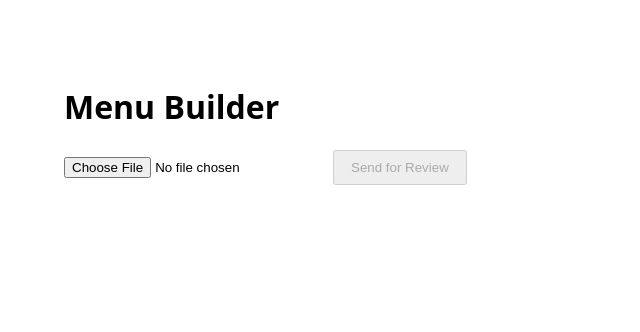
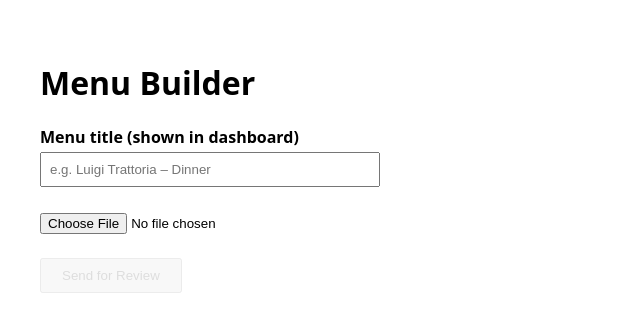
Before and after one commit to armiiinsaber/smartmenu, a Next.js app: page /builder in a window 1280 px wide. Shown: the top 332 px of the page, without its empty margins (0-640 px from the left). Built offline with nearby package versions, Linux system fonts and the light colour scheme.

Commit message:
Update page.tsx

```diff
--- a/app/builder/page.tsx
+++ b/app/builder/page.tsx
@@ -1,60 +1,71 @@
+// app/builder/page.tsx
 "use client";
 
-/* -------------------------------------------------------
- *  app/builder/page.tsx
- *  Single-file uploader ➜ sends to /api/queue
- * -----------------------------------------------------*/
-import { useState, ChangeEvent } from "react";
-import { useRouter } from "next/navigation";
+import { useState } from "react";
 import axios from "axios";
 
-export default function MenuBuilder() {
-  const [file, setFile] = useState<File | null>(null);
-  const [error, setError] = useState("");
-  const router = useRouter();
+export default function Builder() {
+  const [file,   setFile]   = useState<File | null>(null);
+  const [title,  setTitle]  = useState("");
+  const [state,  setState]  = useState<"idle" | "sending" | "done" | "err">("idle");
+  const [msg,    setMsg]    = useState("");
 
-  async function handleSend() {
-    if (!file) return;
-    const formData = new FormData();
-    formData.append("file", file);
+  async function handleSubmit() {
+    if (!file || !title.trim()) return;
+
+    setState("sending");
+    const form = new FormData();
+    form.append("file",  file);
+    form.append("title", title.trim());
 
     try {
-      await axios.post("/api/queue", formData);
-      router.push("/dashboard");                // 🚀 go see status
+      await axios.post("/api/queue", form);
+      setState("done");
+      setMsg("✅ Uploaded. You’ll see it in the dashboard as Pending.");
+      setFile(null);
+      setTitle("");
     } catch (e: any) {
-      setError(`❌ ${e.message || "Upload failed"}`);
+      setState("err");
+      setMsg("❌ " + (e?.message ?? "Upload failed"));
     }
   }
 
   return (
-    <main style={{ padding: "4rem", fontFamily: "system-ui" }}>
+    <main style={{ padding: 40, fontFamily: "system-ui" }}>
       <h1>Menu Builder</h1>
 
-      <input
-        type="file"
-        accept=".csv"
-        onChange={(e: ChangeEvent<HTMLInputElement>) =>
-          setFile(e.target.files?.[0] || null)
-        }
-      />
+      <label>
+        <strong>Menu title&nbsp;(shown in dashboard)</strong><br />
+        <input
+          value={title}
+          onChange={e => setTitle(e.target.value)}
+          style={{ padding: 8, marginTop: 4, width: 320 }}
+          placeholder="e.g. Luigi Trattoria – Dinner"
+        />
+      </label>
+
+      <div style={{ marginTop: 24 }}>
+        <input
+          type="file"
+          accept=".csv"
+          onChange={e => setFile(e.target.files?.[0] ?? null)}
+        />
+      </div>
 
       <button
+        onClick={handleSubmit}
+        disabled={!file || !title.trim() || state === "sending"}
         style={{
-          marginLeft: "1rem",
-          padding: "0.5rem 1rem",
-          cursor: file ? "pointer" : "not-allowed"
+          marginTop: 24,
+          padding: "8px 20px",
+          cursor: "pointer",
+          opacity: (!file || !title.trim()) ? 0.4 : 1
         }}
-        disabled={!file}
-        onClick={handleSend}
       >
-        Send for Review
+        {state === "sending" ? "Sending…" : "Send for Review"}
       </button>
 
-      {error && (
-        <p style={{ color: "crimson", marginTop: "2rem", fontWeight: 600 }}>
-          {error}
-        </p>
-      )}
+      {msg && <p style={{ marginTop: 20 }}>{msg}</p>}
     </main>
   );
 }
```
